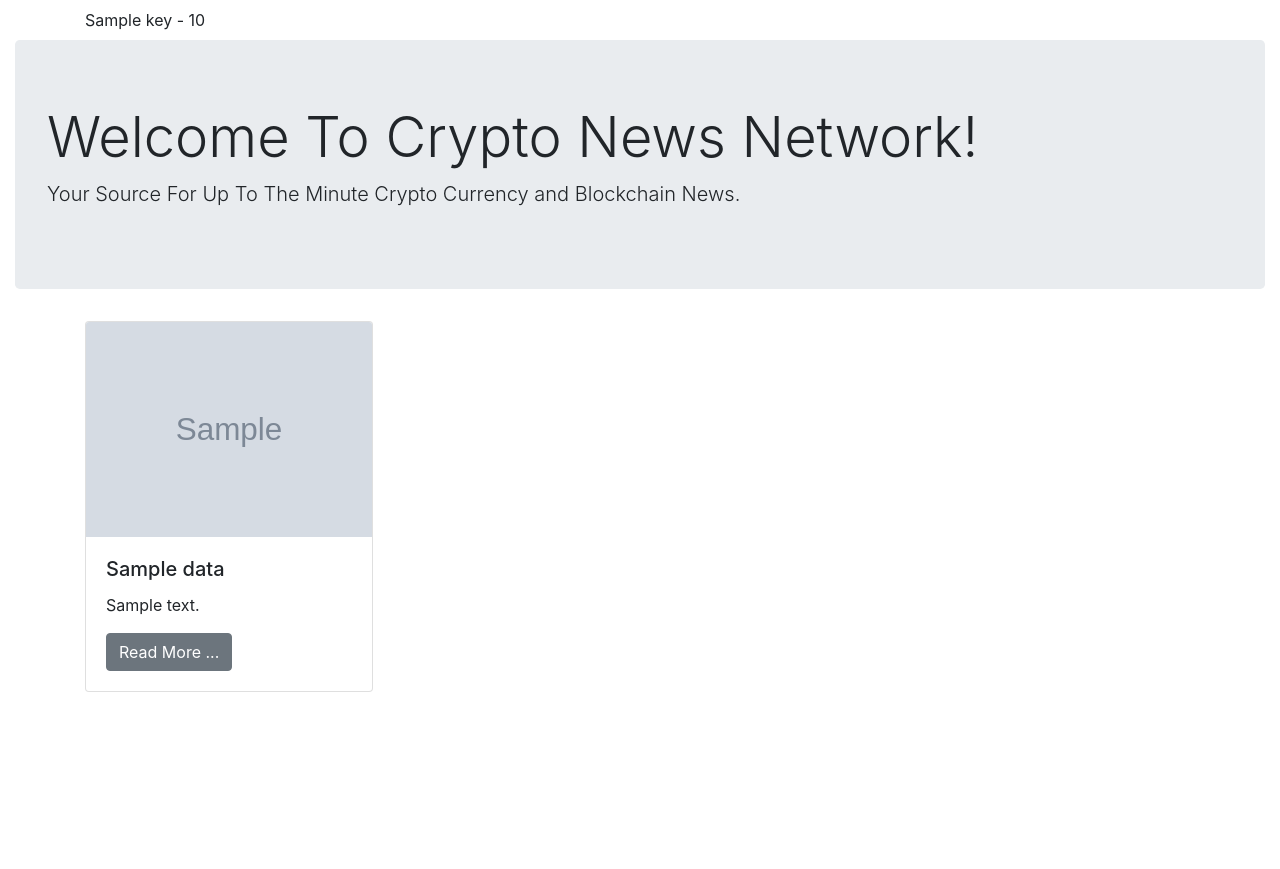
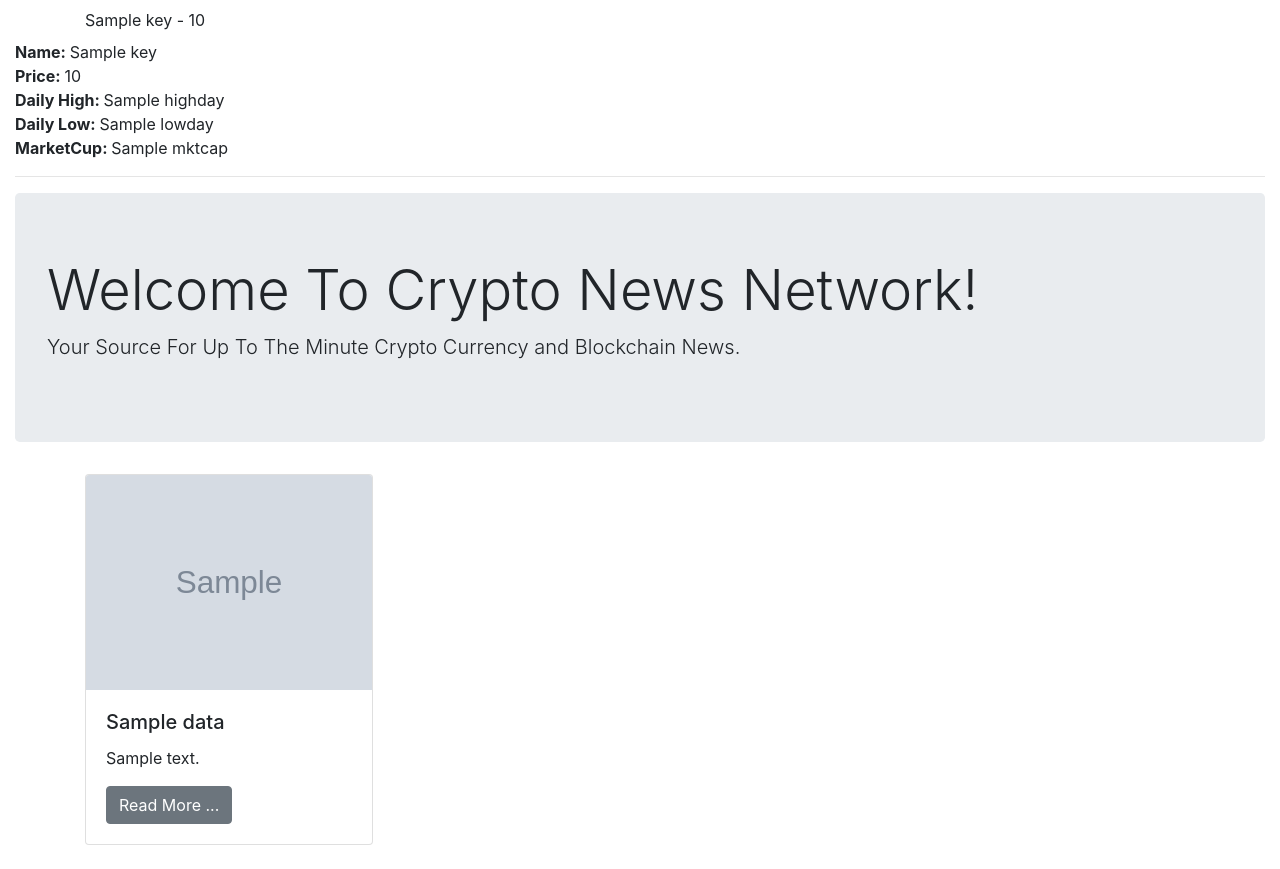
Before and after one commit to dpolyak/crypto_project, a Django app: template cripto/templates/home.html in a window 1280 px wide. Shown: the part 56-925 px from the top of the page. Before the commit the page ends 748 px from the top, so only its background shows below. Run offline with Django 3.2, Linux system fonts and the light colour scheme; the template is opened without the code that fills it: most values are stand-ins (such as "Sample title", 1, 10 or a date in 2020); grey boxes marked "Sample" are stand-in pictures; some libraries are stand-ins or nearby versions.

Commit message:
ch17 - Picking Specific Price Data

```diff
--- a/cripto/templates/home.html
+++ b/cripto/templates/home.html
@@ -2,7 +2,7 @@
 
 {% block content %}
 
-<!-- Full Prices Block -->
+<!-- Prices Top Block -->
 <div class="container">
 	<div class="row my-2">
 		{% for key, value in price_full.DISPLAY.items %}
@@ -12,6 +12,16 @@
 		{% endfor %}
 	</div>
 </div>
+
+<!-- Full Prices Block -->
+{% for key, value in price_full.DISPLAY.items %}
+	<strong>Name: </strong>{{ key }}<br>
+	<strong>Price: </strong>{{ value.USD.PRICE}}<br>
+	<strong>Daily High: </strong>{{ value.USD.HIGHDAY}}<br>
+	<strong>Daily Low: </strong>{{ value.USD.LOWDAY}}<br>
+	<strong>MarketCup: </strong>{{ value.USD.MKTCAP}}
+	<hr>
+{% endfor %}
 
 <div class="jumbotron">
   <h1 class="display-4">Welcome To Crypto News Network!</h1>
--- a/cripto/views.py
+++ b/cripto/views.py
@@ -5,7 +5,8 @@ def home(request):
 	import json
 
 	# Grab crypto full price data
-	price_full_api_request = requests.get("https://min-api.cryptocompare.com/data/pricemultifull?fsyms=BTC,XRP,ETH,REP,DASH,IOT&tsyms=USD")
+	price_full_api_request = requests.get(
+		"https://min-api.cryptocompare.com/data/pricemultifull?fsyms=BTC,EOS,LTC,XLM,ADA,USDT,XRP,TRX,ETH,REP,DASH,MIOTA,IOT&tsyms=USD")
 	price_full_api = json.loads(price_full_api_request.content)
 
 
```
